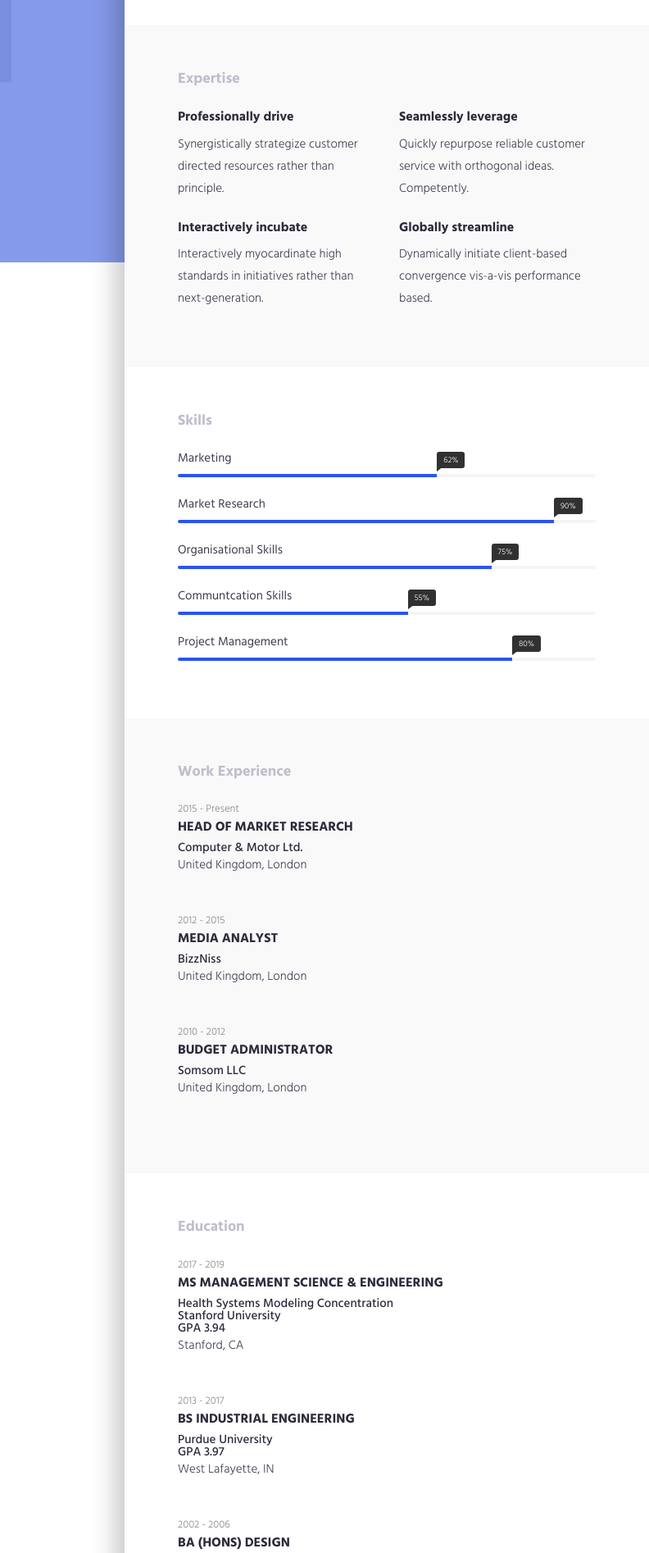
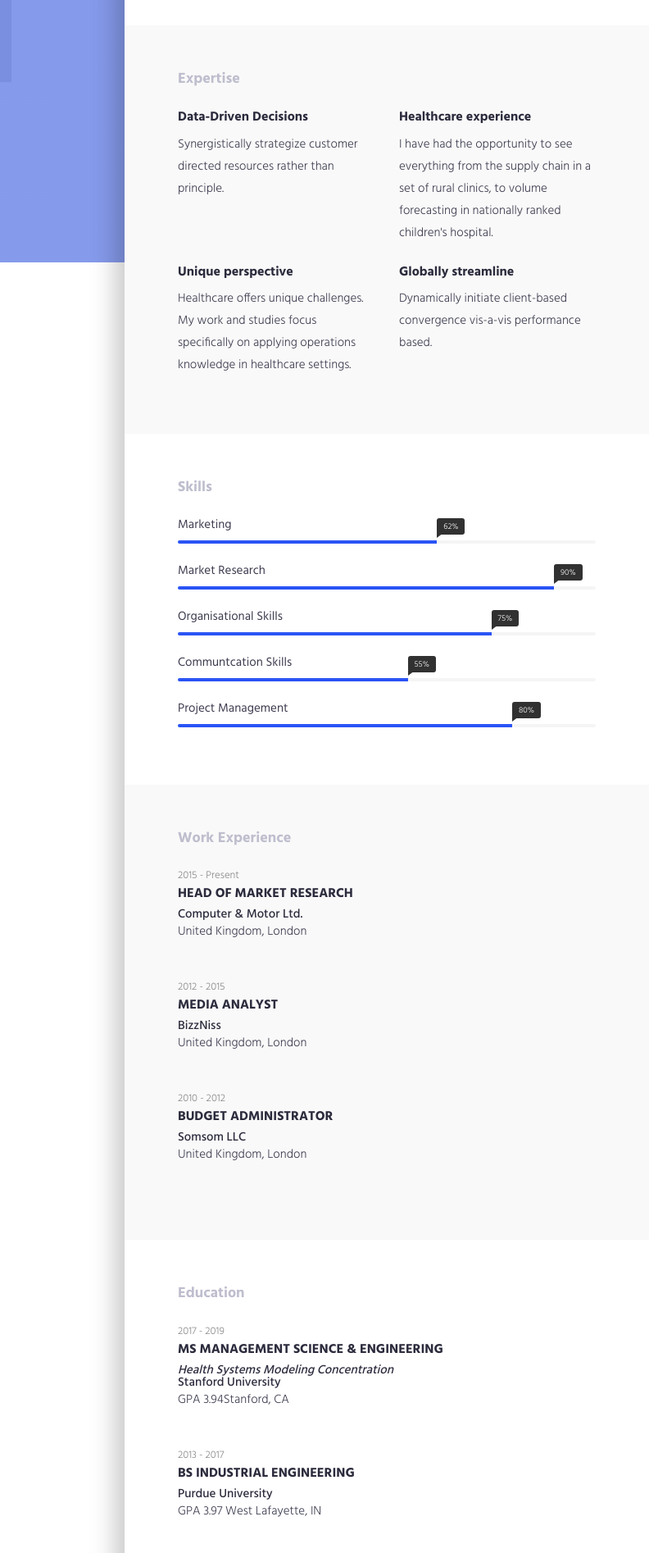
Before and after one commit to emigrimm/resume, a plain HTML site: page index.html in a window 1280 px wide. Shown: the part 480-2374 px from the top of the page at 82% size, 488-1280 px from the left. Drawn offline with Linux system fonts and the light colour scheme.

Commit message:
Update index.html

```diff
--- a/index.html
+++ b/index.html
@@ -104,7 +104,7 @@
         <div class="row">
             <div class="col-md-6">
                 <div class="expertise-item">
-                    <h3>Professionally drive</h3>
+                    <h3>Data-Driven Decisions</h3>
 
                     <p>
                         Synergistically strategize customer directed resources rather than principle.
@@ -113,10 +113,10 @@
             </div>
             <div class="col-md-6">
                 <div class="expertise-item">
-                    <h3>Seamlessly leverage </h3>
+                    <h3>Healthcare experience </h3>
 
                     <p>
-                        Quickly repurpose reliable customer service with orthogonal ideas. Competently.
+                        I have had the opportunity to see everything from the supply chain in a set of rural clinics, to volume forecasting in nationally ranked children's hospital.
                     </p>
                 </div>
             </div>
@@ -125,10 +125,10 @@
         <div class="row">
             <div class="col-md-6">
                 <div class="expertise-item">
-                    <h3>Interactively incubate</h3>
+                    <h3>Unique perspective</h3>
 
                     <p>
-                        Interactively myocardinate high standards in initiatives rather than next-generation.
+                        Healthcare offers unique challenges.  My work and studies focus specifically on applying operations knowledge in healthcare settings.
                     </p>
                 </div>
             </div>
@@ -289,20 +289,18 @@
                 <div class="content-item">
                     <small>2017 - 2019</small>
                     <h3>MS Management Science & Engineering</h3>
-                    <h4>Health Systems Modeling Concentration</h4>
+                    <h4><i>Health Systems Modeling Concentration</i></h4>
                     <h4>Stanford University</h4>
-                    <h4>GPA 3.94</h4>
 
-                    <p>Stanford, CA</p>
+                    <p> GPA 3.94</b>Stanford, CA</p>
                 </div>
                 <!-- .experience-item -->
                 <div class="content-item">
                     <small>2013 - 2017</small>
                     <h3>BS Industrial Engineering</h3>
                     <h4>Purdue University</h4>
-                    <h4>GPA 3.97</h4>
 
-                    <p>West Lafayette, IN</p>
+                    <p>GPA 3.97 </b>West Lafayette, IN</p>
                 </div>
                 <!-- .experience-item -->
                 <div class="content-item">
@@ -370,7 +368,7 @@
         <div class="row">
             <div class="col-md-12">
                 <div class="section-title">
-                    <h2>Portfolio</h2>
+                    <h2>Selected Projects</h2>
                 </div>
             </div>
         </div>
```
